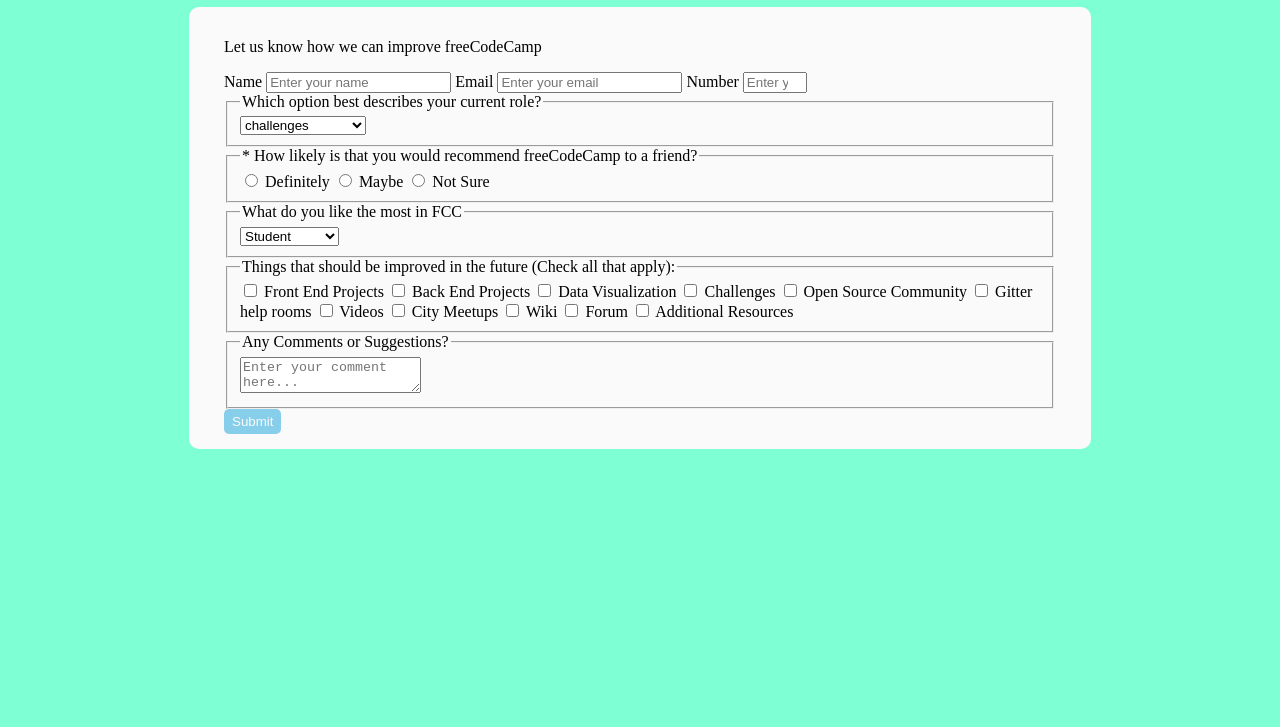
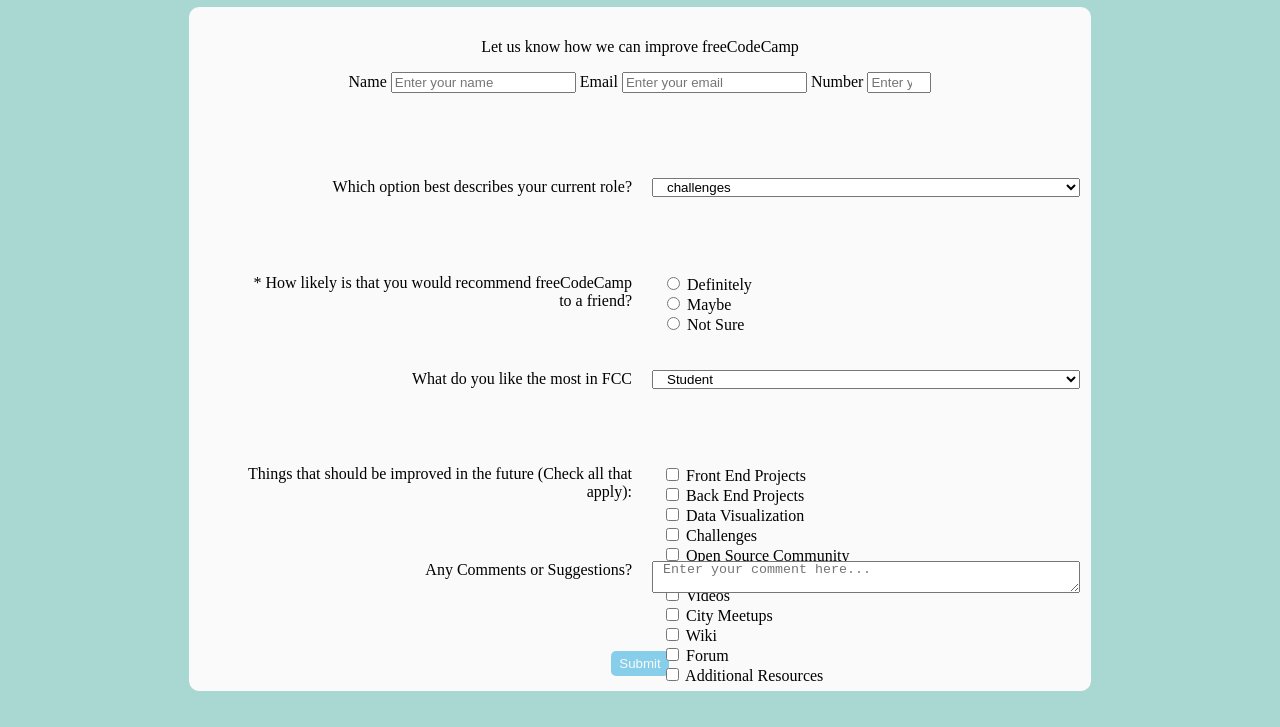
Before and after one commit to uryelah/project3, a plain HTML site: page index.html in a window 1280 px wide. Shown: the part 73-800 px from the top of the page. Drawn offline with Linux system fonts and the light colour scheme.

Commit message:
align fildset legends and inputs; nest input labels

```diff
--- a/css/style.css
+++ b/css/style.css
@@ -1,6 +1,8 @@
 body{
     background-color: aquamarine;
     margin: 0;
+    background-color: #a9d7d1;
+    text-align: center;
 }
 
 .form-area{
@@ -19,3 +21,30 @@ body{
     background-color: skyblue;
     color: rgb(250, 250, 250);
 }
+
+fieldset {
+    border: none;
+    width: 100%;
+    position: relative;
+    margin: 80px 0;
+}
+
+legend {
+    box-sizing: border-box;
+    padding: 0 20px;
+    width: 50%;
+    position: absolute;
+    left: 0;
+    text-align: right;
+}
+
+.field {
+    box-sizing: border-box;
+    padding: 0 10px;
+    width: 50%;
+    position: absolute;
+    right: 0;
+    display: flex;
+    flex-direction: column;
+    text-align: left;
+}
--- a/index.html
+++ b/index.html
@@ -20,8 +20,8 @@
         <input type="number" id="number" min=0 max=130 placeholder="Enter your age">
 
         <fieldset>
-            <legend>Which option best describes your current role?</legend>
-        <select id="dropdown-1">
+          <legend>Which option best describes your current role?</legend>
+        <select id="dropdown" class="field">
           <option value="challenges">challenges</option>
           <option value="full-time-job">Full Time Job</option>
           <option value="full-time-learner">Full Time Learner</option>
@@ -32,17 +32,22 @@
 
         <fieldset>
             <legend>* How likely is that you would recommend freeCodeCamp to a friend?</legend>
+          <div class="field">
+          <label for="definitely">
           <input id="definitely" type="radio" name="recommend" value="definitely">
-          <label for="definitely">Definitely</label>
+          Definitely</label>
+          <label for="maybe">
           <input id="maybe" type="radio" name="recommend" value="maybe">
-          <label for="maybe">Maybe</label>
+          Maybe</label>
+          <label for="not-sure">
           <input id="not-sure" type="radio" name="recommend" value="not-sure">
-          <label for="not-sure">Not Sure</label>
+          Not Sure</label>
+        </div>
       </fieldset>
 
         <fieldset>
             <legend>What do you like the most in FCC</legend>
-        <select id="dropdown-2">
+        <select id="dropdown-2" class="field">
           <option value="student">Student</option>
           <option value="projects">Projects</option>
           <option value="community">Community</option>
@@ -53,33 +58,46 @@
         <fieldset>
             <legend>Things that should be improved in the future
             (Check all that apply):</legend>
+            <div class="field">
+        <label for="front-end-projects">
         <input type="checkbox" id="front-end-projects" name="improved" value="front-end-projects">
-        <label for="front-end-projects">Front End Projects</label>
+        Front End Projects</label>
+        <label for="back-end-projects">
         <input type="checkbox" id="back-end-projects" name="improved" value="back-end-projects">
-        <label for="back-end-projects">Back End Projects</label>
+        Back End Projects</label>
+        <label for="data-visualization">
         <input type="checkbox" id="data-visualization" name="improved" value="data-visualization">
-        <label for="data-visualization">Data Visualization</label>
+        Data Visualization</label>
+        <label for="challenges">
         <input type="checkbox" id="challenges" name="improved" value="challenges">
-        <label for="challenges">Challenges</label>
+        Challenges</label>
+         <label for="open-source-community">
         <input type="checkbox" id="open-source-community" name="improved" value="open-source-community">
-        <label for="open-source-community">Open Source Community</label>
+       Open Source Community</label>
+        <label for="gitter-help-rooms">
         <input type="checkbox" id="gitter-help-rooms" name="improved" value="gitter-help-rooms">
-        <label for="gitter-help-rooms">Gitter help rooms</label>
+        Gitter help rooms</label>
+        <label for="videos">
         <input type="checkbox" id="videos" name="improved" value="videos">
-        <label for="videos">Videos</label>
+        Videos</label>
+        <label for="city-meetups">
         <input type="checkbox" id="city-meetups" name="improved" value="city-meetups">
-        <label for="city-meetups">City Meetups</label>
+        City Meetups</label>
+        <label for="wiki">
         <input type="checkbox" id="wiki" name="improved" value="wiki">
-        <label for="wiki">Wiki</label>
+        Wiki</label>
+        <label for="forum">
         <input type="checkbox" id="forum" name="improved" value="forum">
-        <label for="forum">Forum</label>
+        Forum</label>
+        <label for="additional-resources">
         <input type="checkbox" id="additional-resources" name="improved" value="additional-resources">
-        <label for="additional-resources">Additional Resources</label>
+        Additional Resources</label>
+      </div>
       </fieldset>
 
       <fieldset>
           <legend>Any Comments or Suggestions?</legend>
-          <textarea id="comments" placeholder="Enter your comment here..."></textarea>
+          <textarea class="field" id="comments" placeholder="Enter your comment here..."></textarea>
       </fieldset>
 
         <button id="submit-button" type="submit" id="submit">Submit</button>
```
